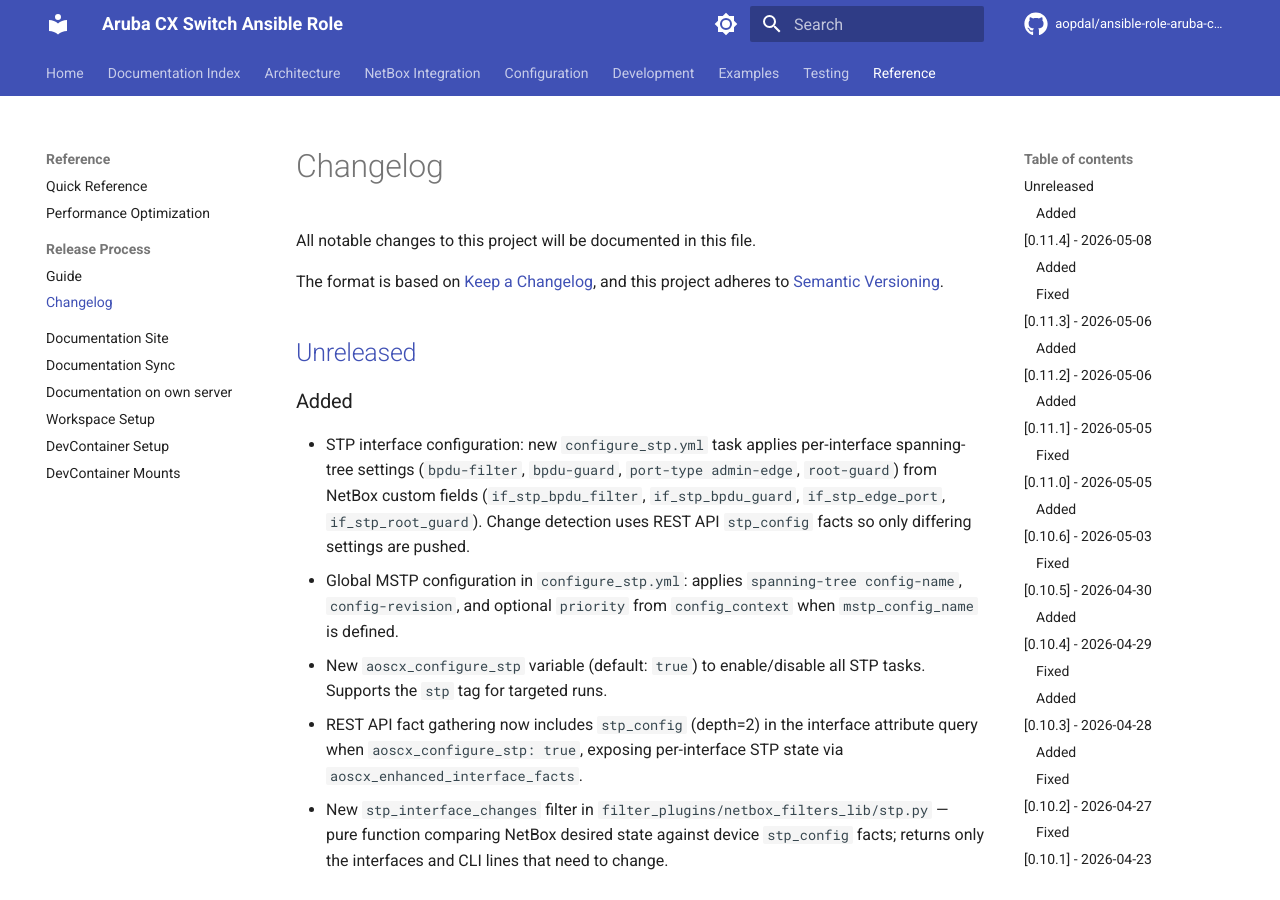
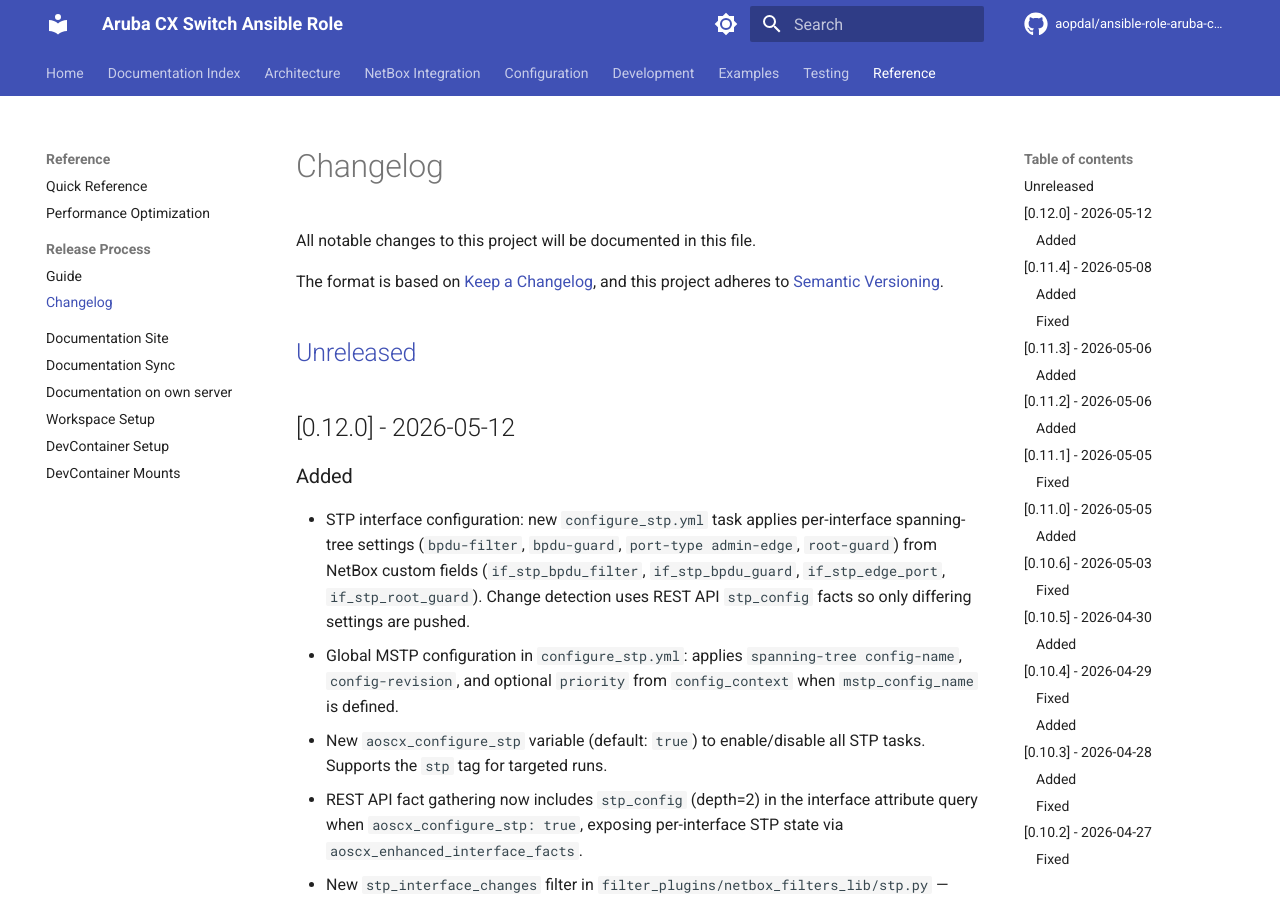
Before and after one commit to aopdal/ansible-role-aruba-cx-switch, an MkDocs documentation site: the page built from docs/CHANGELOG.md, in a window 1280 px wide and 900 px high. Built offline with MkDocs 1.6.1 and Material for MkDocs 9.7.7, drawn with Linux system fonts in a browser that asks for light colours; comment, search, counter and statistics services are not loaded.

Commit message:
chore: update docs

```diff
--- a/docs/CHANGELOG.md
+++ b/docs/CHANGELOG.md
@@ -6,6 +6,8 @@ The format is based on [Keep a Changelog](https://keepachangelog.com/en/1.0.0/),
 and this project adheres to [Semantic Versioning](https://semver.org/spec/v2.0.0.html).
 
 ## [Unreleased]
+
+## [0.12.0] - 2026-05-12
 
 ### Added
 
```
Also changed, not shown: CHANGELOG.md (+2 -0 lines).
